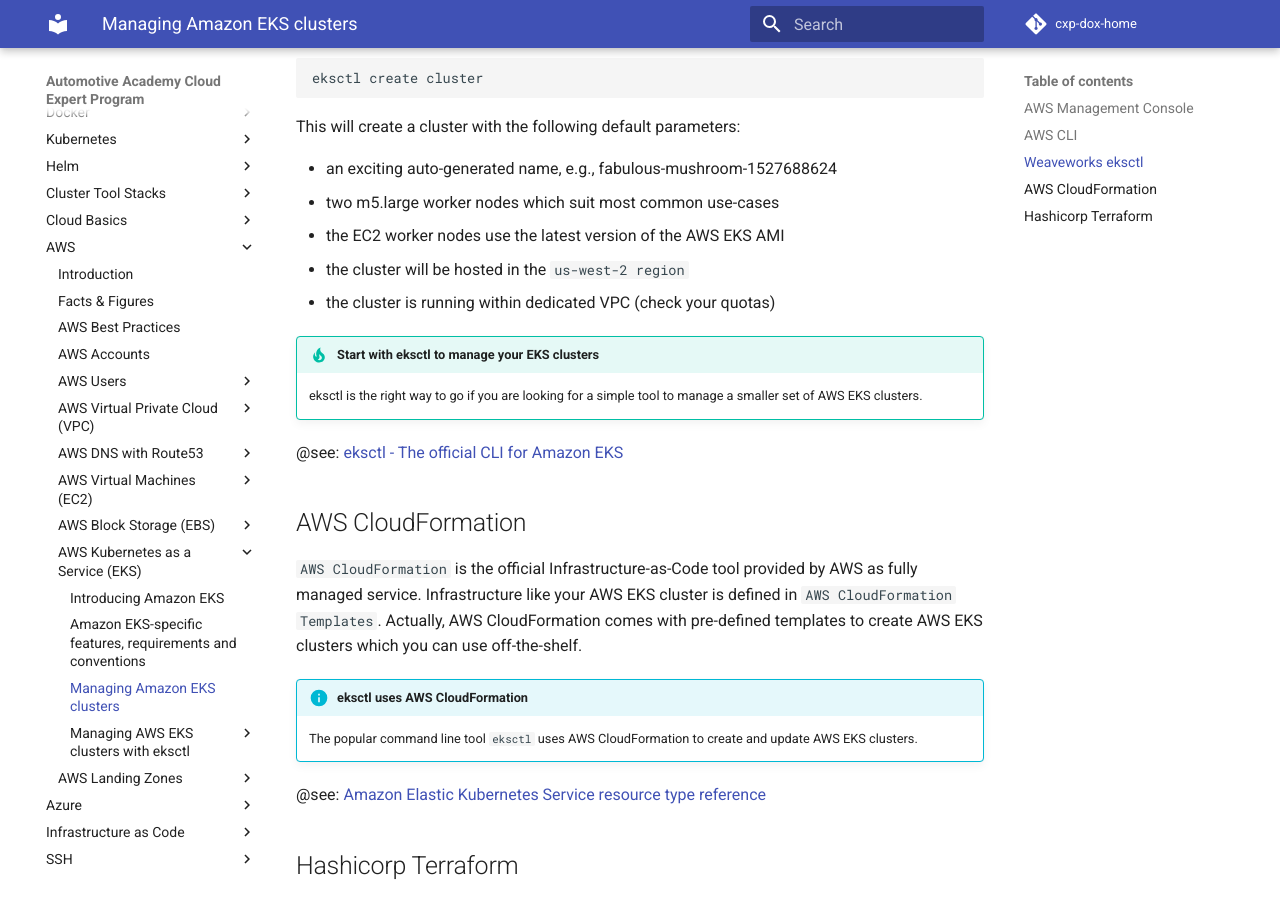
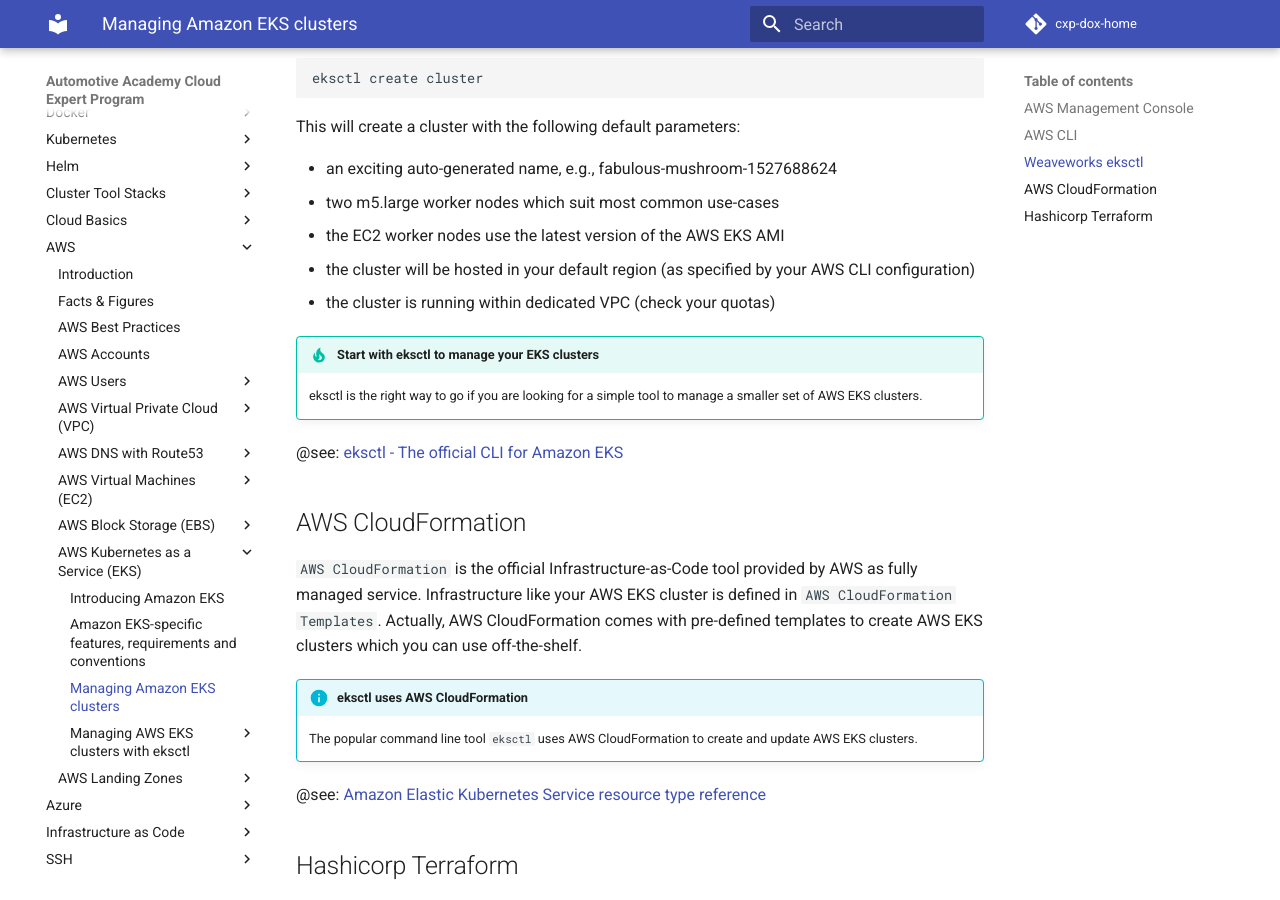
Before and after one commit to msgoat/cxp-dox-home, an MkDocs documentation site: the page built from docs/aws/eks/eks_management.md, in a window 1280 px wide and 900 px high, scrolled down 2377 px. Built offline with MkDocs 1.6.1 and Material for MkDocs 9.7.7, drawn with Linux system fonts in a browser that asks for light colours; comment, search, counter and statistics services are not loaded.

Commit message:
Fix region used by 'eksctl create cluster'

```diff
--- a/docs/aws/eks/eks_management.md
+++ b/docs/aws/eks/eks_management.md
@@ -92,7 +92,7 @@ This will create a cluster with the following default parameters:
 * an exciting auto-generated name, e.g., fabulous-mushroom-1527688624
 * two m5.large worker nodes which suit most common use-cases
 * the EC2 worker nodes use the latest version of the AWS EKS AMI
-* the cluster will be hosted in the `us-west-2 region`
+* the cluster will be hosted in your default region (as specified by your AWS CLI configuration)
 * the cluster is running within dedicated VPC (check your quotas)
 
 !!! tip "Start with eksctl to manage your EKS clusters"
```
